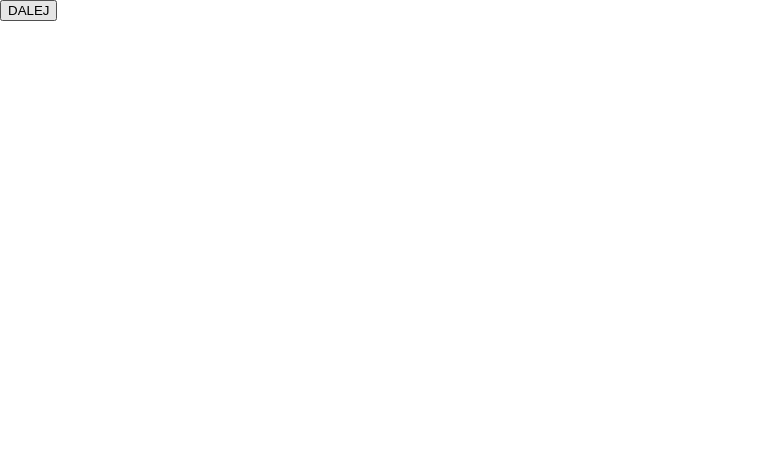
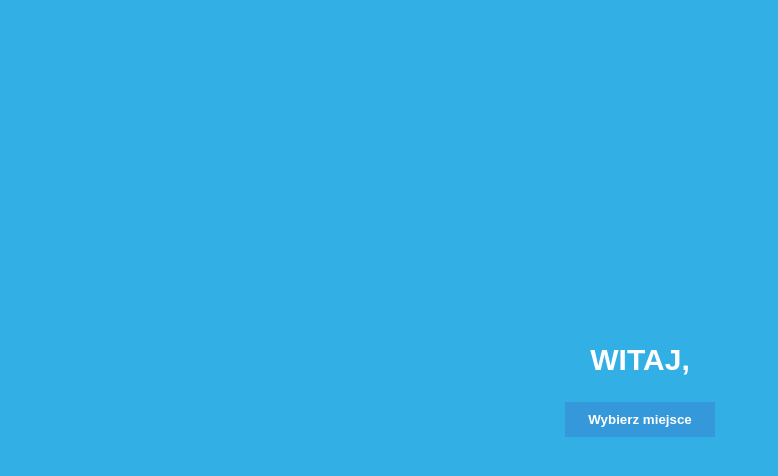
Before and after one commit to MartaKMB/parkando-spio, a React (Create React App) app: page /welcome/1 in a window 1280 px wide. Shown: the top 476 px of the page, without its empty margins (0-778 px from the left). Built offline with nearby package versions, Linux system fonts and the light colour scheme.

Commit message:
added layout for welcome page

```diff
--- a/src/components/LoginPage/LoginPage.js
+++ b/src/components/LoginPage/LoginPage.js
@@ -52,7 +52,7 @@ class LoginPage extends Component {
             cardNumber: false,
           }
         })
-        this.props.logUser(this.state.cardNumber);
+        this.props.logUser(this.state.cardNumber, this.state.userName);
         this.props.history.push(`/welcome/${this.state.cardNumber}`);
 
         } else {
--- a/src/components/WelcomePage/WelcomePage.js
+++ b/src/components/WelcomePage/WelcomePage.js
@@ -5,11 +5,14 @@ import { withRouter } from "react-router-dom";
 class WelcomePage extends Component {
     render() {
         return (
-            <section>
+            <section className="welcome-container">
+                Witaj,
+                <div className="welcome-container__user-name">{this.props.userName}</div>
                 <button
+                    className="welcome-container__go-btn"
                     onClick={(e) => {e.preventDefault(); this.props.history.push(`/choice/${this.props.match.params.userId}`)}}
                 >
-                    DALEJ
+                    Wybierz miejsce
                 </button>
             </section>
         )
--- a/src/containers/App.js
+++ b/src/containers/App.js
@@ -13,6 +13,7 @@ import ConfirmationPage from '../components/ConfirmationPage/ConfirmationPage';
 class App extends Component {
   state = {
     user: null,
+    userName: '',
     parkingChoice: null
   }
 
@@ -22,9 +23,10 @@ class App extends Component {
     })
   }
 
-  logUser = (cardNumber) => {
+  logUser = (cardNumber, userName) => {
     this.setState({
-      user: cardNumber
+      user: cardNumber,
+      userName: userName,
     })
   }
 
@@ -37,7 +39,10 @@ class App extends Component {
           path="/"
           render={(props) => <LoginPage {...props} logUser={this.logUser} match={matchPath} />}
           exact />
-        <Route path="/welcome/:userId" component={WelcomePage} />
+        <Route
+          path="/welcome/:userId"
+          render={(props) => <WelcomePage {...props} userName={this.state.userName} />}
+        />
         <Route
           path='/choice/:userId'
           render={(props) => <ChoicePage {...props} choiceHandler={this.choiceHandler} />}
--- a/src/styles/LoginPage.scss
+++ b/src/styles/LoginPage.scss
@@ -45,6 +45,7 @@
         .simple-label {
             &__input {
                 width: 100%;
+                outline: none;
             }
 
             &__error {
@@ -61,6 +62,8 @@
             border: none;
             width: 150px;
             outline: none;
+            box-sizing: border-box;
+            padding: 5px;
         }
     }
 }
--- /dev/null
+++ b/src/styles/Welcome.scss
@@ -0,0 +1,34 @@
+.welcome-container {
+    display: flex;
+    width: 100%;
+    height: 100vh;
+    max-height: 100vh;
+    overflow: hidden;
+    box-sizing: border-box;
+    flex-direction: column;
+    justify-content: center;
+    padding: 60px 30px;
+    align-items: center;
+    text-transform: uppercase;
+    font-weight: 700;
+    background-color: #32B0E5;
+    color: #fff;
+    font-size: 30px;
+
+    &__user-name {
+        margin-top: 5px;
+    }
+
+    &__go-btn {
+        background-color: #3498DB;
+        font-family: Arial, Helvetica, sans-serif;
+        font-weight: 700;
+        color: #fff;
+        border: none;
+        width: 150px;
+        outline: none;
+        box-sizing: border-box;
+        padding: 10px;
+        margin: 20px auto;
+    }
+}
--- a/src/styles/index.scss
+++ b/src/styles/index.scss
@@ -1,5 +1,6 @@
 @import './App.scss';
 @import './LoginPage.scss';
+@import './Welcome.scss';
 
 body {
   margin: 0;
```
